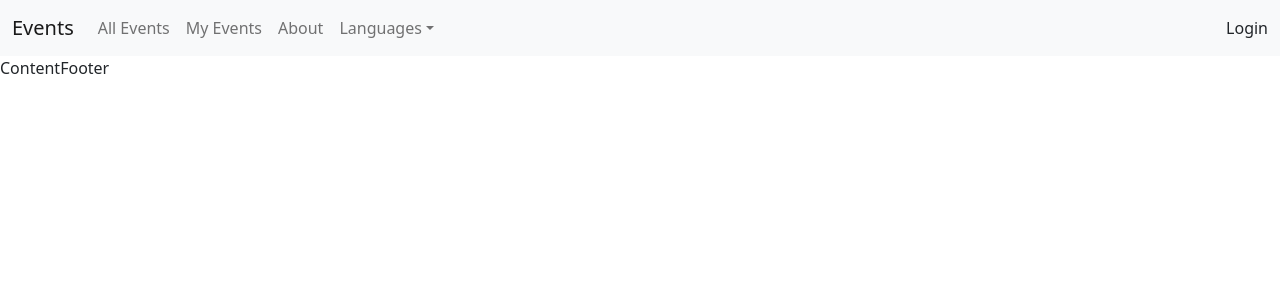
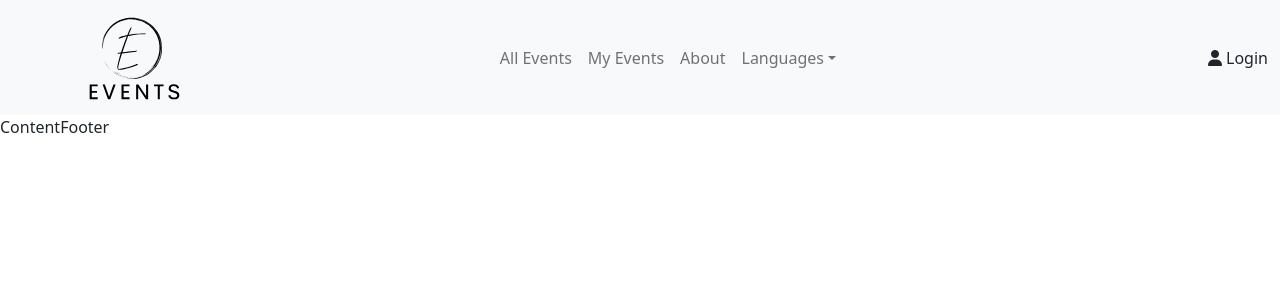
Before and after one commit to kristupasjovaisa/React.Events, a React (Create React App) app in the folder react.events/: page / in a window 1280 px wide. Shown: the top 300 px of the page. Built offline with nearby package versions, Linux system fonts and the light colour scheme.

Commit message:
Added logo

```diff
--- a/react.events/public/index.html
+++ b/react.events/public/index.html
@@ -1,14 +1,17 @@
 <!DOCTYPE html>
 <html lang="en">
 <head>
-    <meta charset="utf-8" />
-    <link rel="icon" href="%PUBLIC_URL%/favicon.ico" />
-    <meta name="viewport" content="width=device-width, initial-scale=1" />
-    <meta name="theme-color" content="#000000" />
+    <meta charset="utf-8"/>
+    <link rel="icon" href="%PUBLIC_URL%/favicon.ico"/>
+    <meta name="viewport" content="width=device-width, initial-scale=1"/>
+    <meta name="theme-color" content="#000000"/>
     <meta
             name="description"
             content="Events Web Site"
     />
+    <link rel="stylesheet" href="https://cdnjs.cloudflare.com/ajax/libs/font-awesome/6.1.1/css/all.min.css"
+          integrity="sha512-KfkfwYDsLkIlwQp6LFnl8zNdLGxu9YAA1QvwINks4PhcElQSvqcyVLLD9aMhXd13uQjoXtEKNosOWaZqXgel0g=="
+          crossorigin="anonymous" referrerpolicy="no-referrer"/>
     <title>Events</title>
 </head>
 <body>
--- /dev/null
+++ b/react.events/src/App.css
@@ -0,0 +1,12 @@
+.mainApp {
+    min-height: 80vh;
+}
+
+.App-logo{
+    width: 100px;
+    display: block;
+    margin-left: 70%;
+    padding-left: 5%;
+    padding-top: 2%;
+
+}
--- a/react.events/src/App.js
+++ b/react.events/src/App.js
@@ -1,14 +1,17 @@
 import HeaderContainer from "./containers/Header/HeaderContainer";
 import ContentContainer from "./containers/Content/ContentContainer";
 import FooterContainer from "./containers/Footer/FooterContainer";
+import './App.css';
 
 function App() {
     return (
-        <div>
-            <HeaderContainer/>
-            <ContentContainer/>
-            <FooterContainer/>
-        </div>
+        <>
+            <div className='mainApp'>
+                <HeaderContainer/>
+                <ContentContainer/>
+                <FooterContainer/>
+            </div>
+        </>
     );
 }
 
--- a/react.events/src/containers/Header/HeaderContainer.js
+++ b/react.events/src/containers/Header/HeaderContainer.js
@@ -1,27 +1,26 @@
-import {Button, Container, Form, Nav, Navbar, NavDropdown} from "react-bootstrap";
+import { Container, Nav, Navbar, NavDropdown} from "react-bootstrap";
+import logo from '../logo/logo.svg'
 
 const HeaderContainer = () =>
     <Navbar bg="light" expand="lg">
         <Container fluid>
-            <Navbar.Brand href="#">Events</Navbar.Brand>
+            <Navbar.Brand href="#"> <img src={logo} className='App-logo'/> </Navbar.Brand>
             <Navbar.Toggle aria-controls="navbarScroll"/>
             <Navbar.Collapse id="navbarScroll">
                 <Nav
-                    className="me-auto my-2 my-lg-0"
+                    className="m-lg-auto my-2 my-lg-0"
                     style={{maxHeight: '100px'}}
                     navbarScroll
                 >
                     <Nav.Link href="#action2"> All Events</Nav.Link>
                     <Nav.Link href="#action3"> My Events</Nav.Link>
                     <Nav.Link href="#action4"> About</Nav.Link>
-                    <NavDropdown title="Languages" id="navbarScrollingDropdown">
+                    <NavDropdown title="Languages"  id="navbarScrollingDropdown">
                         <NavDropdown.Item href="#action5">LT</NavDropdown.Item>
                         <NavDropdown.Item href="#action6">EN</NavDropdown.Item>
                     </NavDropdown>
                 </Nav>
-                <Nav.Link href="#" disabled>
-                    Login
-                </Nav.Link>
+                <Nav.Link href="#" ><i className='fas fa-user'></i> Login</Nav.Link>
             </Navbar.Collapse>
         </Container>
     </Navbar>
```
Also changed, not shown: react.events/src/containers/logo/logo.svg (added). Lines whose indentation alone changed are shown as unchanged.
